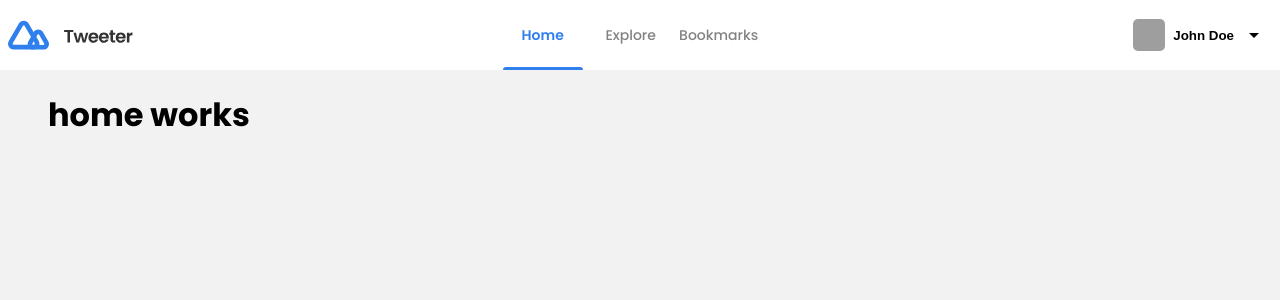
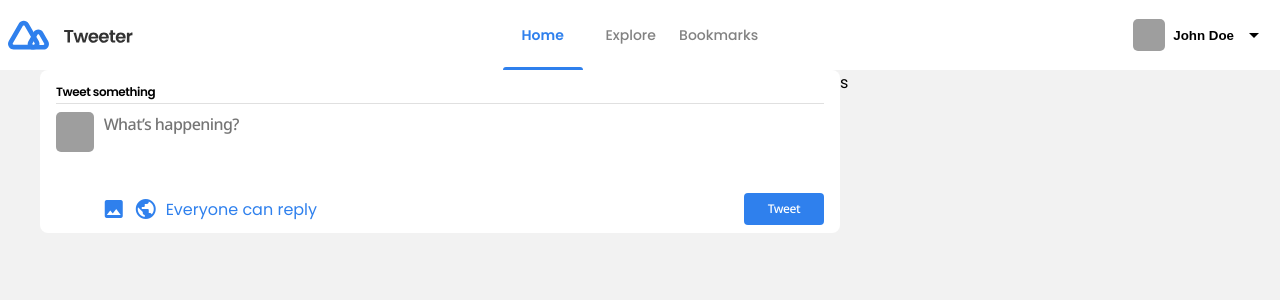
Before and after one commit to lucas-canellas/tweeter-client, an Angular app: page / in a window 1280 px wide. Shown: the top 300 px of the page. Built offline with nearby package versions, Linux system fonts and the light colour scheme; grey boxes are pictures that could not be loaded.

Commit message:
tweet something

```diff
--- a/src/app/app.component.ts
+++ b/src/app/app.component.ts
@@ -1,10 +1,24 @@
-import { Component } from '@angular/core';
+import { Component, OnInit } from '@angular/core';
+import { NavigationEnd, Router } from '@angular/router';
+import { filter } from 'rxjs';
 
 @Component({
   selector: 'app-root',
   templateUrl: './app.component.html',
   styleUrls: ['./app.component.scss']
 })
-export class AppComponent {
-  title = 'twetter-client';
+export class AppComponent implements OnInit {
+
+  currentUrl: string = '';
+
+  constructor(private router: Router) { }
+
+  ngOnInit(): void {
+    this.router.events.pipe(
+      filter(event => event instanceof NavigationEnd)
+    ).subscribe((event: any) => {
+      this.currentUrl = event.urlAfterRedirects;
+      console.log(this.currentUrl); // Outputs the full URL
+    });
+  }
 }
--- a/src/app/features/home/home.component.html
+++ b/src/app/features/home/home.component.html
@@ -1,3 +1,8 @@
-<div class="container">
-  <h1>home works</h1>
+<div class="feature-home">
+  <div>
+    <app-create-post></app-create-post>
+  </div>
+  <div>
+    s
+  </div>
 </div>
--- a/src/app/features/home/home.component.scss
+++ b/src/app/features/home/home.component.scss
@@ -0,0 +1,4 @@
+.feature-home {
+  display: grid;
+  grid-template-columns: 2fr 1fr;
+}
--- /dev/null
+++ b/src/app/shared/components/create-post/create-post.component.html
@@ -0,0 +1,18 @@
+<div class="create-post">
+  <span class="create-post-title">Tweet something</span>
+  <mat-divider></mat-divider>
+  <div class="create-post-text-area-wrapper">
+    <div class="post-img-avatar-wrapper">
+      <img src="https://conteudo.imguol.com.br/c/entretenimento/80/2017/04/25/a-atriz-zoe-saldana-como-neytiri-em-avatar-1493136439818_v2_900x506.jpg" alt="">
+    </div>
+    <div class="create-post-right">
+      <textarea class="create-post-text-area" placeholder="What’s happening?"></textarea>
+      <div class="actions">
+        <i class="material-icons">image</i>
+        <i class="material-icons">public</i>
+        <span>Everyone can reply</span>
+        <button>Tweet</button>
+      </div>
+    </div>
+  </div>
+</div>
--- /dev/null
+++ b/src/app/shared/components/create-post/create-post.component.scss
@@ -0,0 +1,78 @@
+.create-post {
+  background-color: #FFF;
+  padding: .5rem 1rem;
+  border-radius: 8px;
+
+  .create-post-title {
+    font-family: Poppins;
+    font-size: 12px;
+    font-weight: 600;
+    line-height: 18px;
+    letter-spacing: -0.035em;
+  }
+
+  .post-img-avatar-wrapper {
+    width: 40px;
+    height: 40px;
+
+    img {
+      width: 100%;
+      height: 100%;
+      object-fit: cover;
+      border-radius: 5px;
+    }
+  }
+
+  .create-post-text-area-wrapper {
+    display: flex;
+    padding-top: .5rem;
+
+    .create-post-right {
+      width: 100%;
+      padding-left: .5rem;
+
+      i, span {
+        color:#2F80ED;
+        cursor: pointer;
+      }
+
+      .create-post-text-area {
+        width: 100%;
+        height: 70px;
+
+        font-family: Noto Sans;
+        font-size: 16px;
+        font-weight: 500;
+        line-height: 21.79px;
+        letter-spacing: -0.035em;
+        text-align: left;
+
+      }
+
+      button {
+        margin-left: auto;
+      }
+
+      .actions {
+        display: flex;
+        align-items: center;
+        gap: .5rem;
+
+        button {
+          background-color: #2F80ED;
+          border-radius: 4px;
+          color: #FFF;
+          border: none;
+          width: 80px;
+          height: 32px;
+          font-family: Noto Sans;
+          font-size: 12px;
+          font-weight: 500;
+          line-height: 16.34px;
+          letter-spacing: -0.035em;
+          cursor: pointer;
+        }
+      }
+    }
+  }
+}
--- /dev/null
+++ b/src/app/shared/components/create-post/create-post.component.ts
@@ -0,0 +1,15 @@
+import { Component, OnInit } from '@angular/core';
+
+@Component({
+  selector: 'app-create-post',
+  templateUrl: './create-post.component.html',
+  styleUrls: ['./create-post.component.scss']
+})
+export class CreatePostComponent implements OnInit {
+
+  constructor() { }
+
+  ngOnInit(): void {
+  }
+
+}
--- a/src/styles.scss
+++ b/src/styles.scss
@@ -7,10 +7,16 @@ body { margin: 0; font-family: "Poppins", sans-serif; background-color: #F2F2F2;
   outline: none;
 }
 
+textarea {
+  border: none;
+  outline: none;
+  width: 100%;
+  resize: none;
+}
+
 .container {
   max-width: 1200px;
   width: 100%;
   margin: auto;
   padding: 0 .5rem;
-
 }
```
Also changed, not shown: src/app/shared/shared.module.ts (+5 -2 lines), 1 other file (tests, documents, lock files or other folders).
